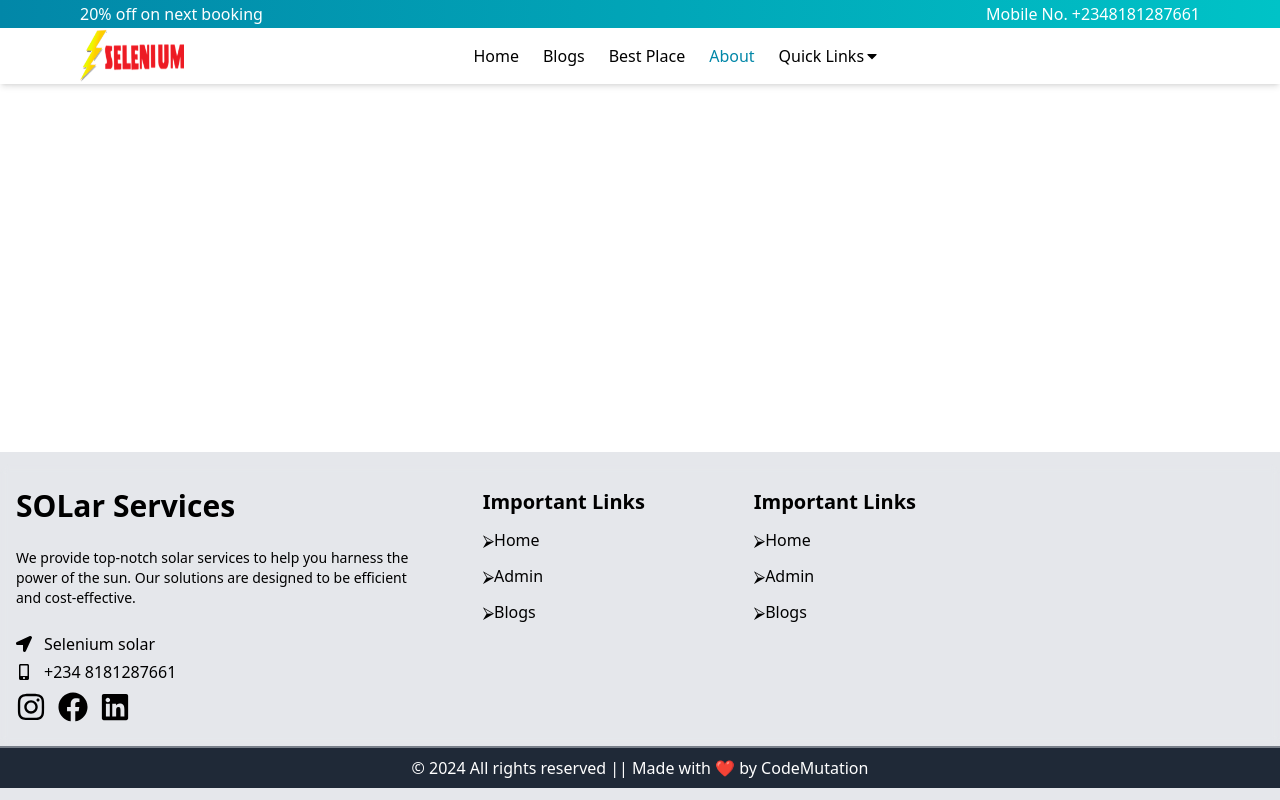
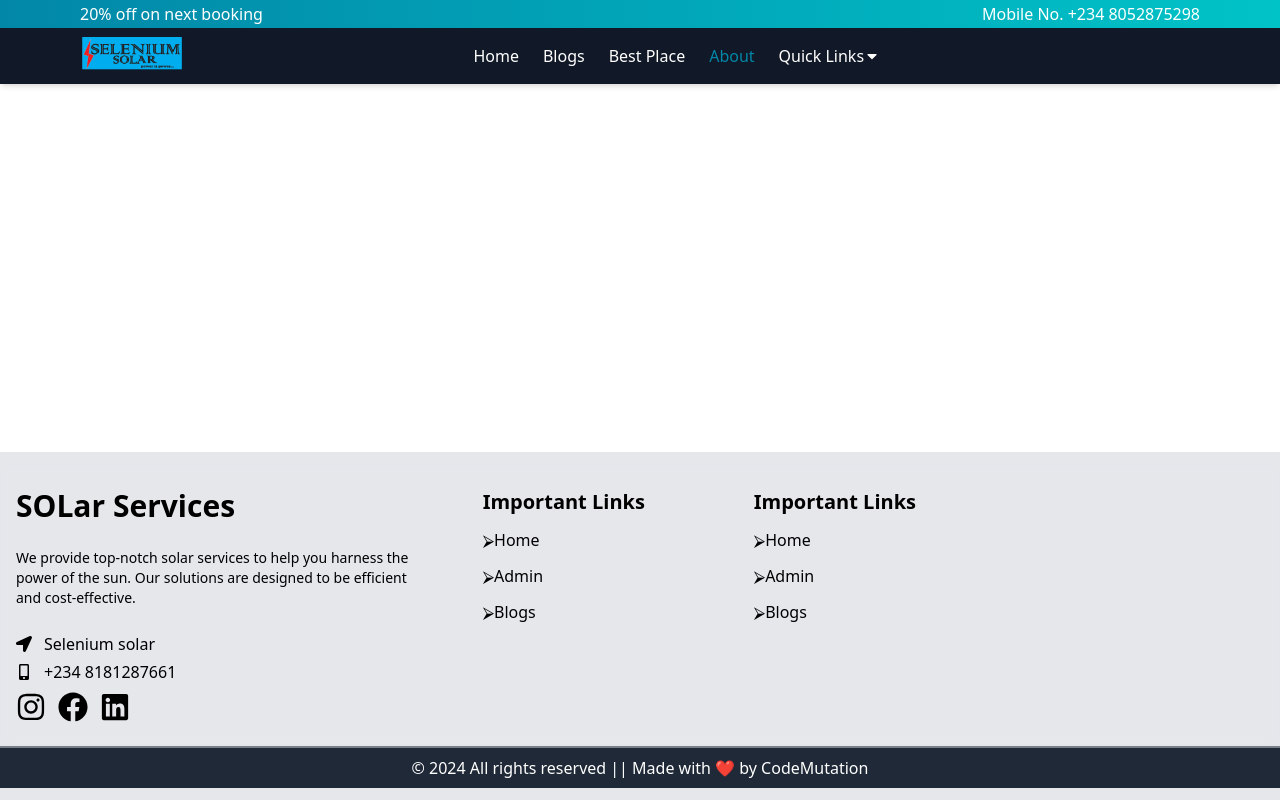
Before and after one commit to Whitehead549/selenium, a React (Create React App) app: page /about in a window 1280 px wide. Built offline with nearby package versions, Linux system fonts and the light colour scheme; some icons are missing; the HTML template or start-up script is replaced by a standard one.

Commit message:
build complete

```diff
--- a/src/components/Navbar/Navbar.jsx
+++ b/src/components/Navbar/Navbar.jsx
@@ -2,7 +2,8 @@ import React, { useState } from 'react';
 import { Link, NavLink } from "react-router-dom";
 import LogoImg from "../../assets/logo.png";
 import { FaCaretDown } from 'react-icons/fa';
-import { HiMenuAlt1, HiMenuAlt3 } from 'react-icons/hi';
+import {HiMenuAlt3 } from 'react-icons/hi';
+import { FaRegWindowClose } from "react-icons/fa";
 import { Icon } from 'react-icons-kit';
 import { shoppingCart } from 'react-icons-kit/feather/shoppingCart';
 import ResponsiveMenu from "./ResponsiveMenu";
@@ -22,33 +23,28 @@ const DropdownLinks = [
   },
 ];
 
-const Navbar = ({usee, totalQty}) => {
+const Navbar = ({ usee, totalQty }) => {
   const [showMenu, setShowMenu] = useState(false);
 
   const toggleMenu = () => {
     setShowMenu(!showMenu);
   };
 
-  // console.log(totalQty);
-  // console.log(usee);
-
   return (
-
     <>
-
-      <div className='fixed top-0 right-0 w-full bg-white text-black shadow-md z-[99999]'>
+      <div className='fixed top-0 right-0 w-full bg-gray-900 text-white shadow-md z-[99999] font-sans antialiased'>
         {/* Top Bar (Optional) */}
         <div className="bg-gradient-to-r from-primary to-secondary text-white">
           <div className="container py-[2px] sm:block hidden">
             <div className='flex justify-between'>
               <p>20% off on next booking</p>
-              <p>Mobile No. +2348181287661</p>
+              <p>Mobile No. +234 8052875298</p>
             </div>
           </div>
         </div>
 
         {/* Main Navbar */}
-        <div className="container py-3 sm:py-0 bg-white">
+        <div className="container py-3 sm:py-0 bg-gray-900">
           <div className="flex justify-between items-center">
             {/* Logo Section */}
             <div>
@@ -122,13 +118,14 @@ const Navbar = ({usee, totalQty}) => {
               </ul>
             </div>
 
-            {/* cart Products*/}
+            {/* Cart Products */}
             <div className='flex items-center gap-4'>
-
               <div>
-
                 <NavLink
-              to="/cart" onClick={() => window.scrollTo(0, 0)} className="text-[#009c9f] transform transition-transform duration-300 hover:scale-110">
+                  to="/cart"
+                  onClick={() => window.scrollTo(0, 0)}
+                  className="text-[#009c9f] transform transition-transform duration-300 hover:scale-110"
+                >
                   <Icon icon={shoppingCart} size={30} />
                 </NavLink>
                 <span className='cart-indicator'>{totalQty}</span>
@@ -137,15 +134,15 @@ const Navbar = ({usee, totalQty}) => {
               {/* Mobile Hamburger Menu */}
               <div className="md:hidden block">
                 {showMenu ? (
-                  <HiMenuAlt1
+                  <FaRegWindowClose
                     onClick={toggleMenu}
-                    className="cursor-pointer transition-all"
+                    className="cursor-pointer transition-all text-white"
                     size={30}
                   />
                 ) : (
                   <HiMenuAlt3
                     onClick={toggleMenu}
-                    className="cursor-pointer transition-all"
+                    className="cursor-pointer transition-all text-white"
                     size={30}
                   />
                 )}
@@ -154,7 +151,7 @@ const Navbar = ({usee, totalQty}) => {
           </div>
         </div>
         {/* Responsive Menu */}
-        <ResponsiveMenu setShowMenu={setShowMenu} showMenu={showMenu} usee={usee}/>
+        <ResponsiveMenu setShowMenu={setShowMenu} showMenu={showMenu} usee={usee} />
       </div>
     </>
   );
```
Also changed, not shown: src/assets/logo.png, src/assets/logo3.png (added), 14 other files (tests, documents, lock files or other folders). Lines whose indentation alone changed are shown as unchanged.
